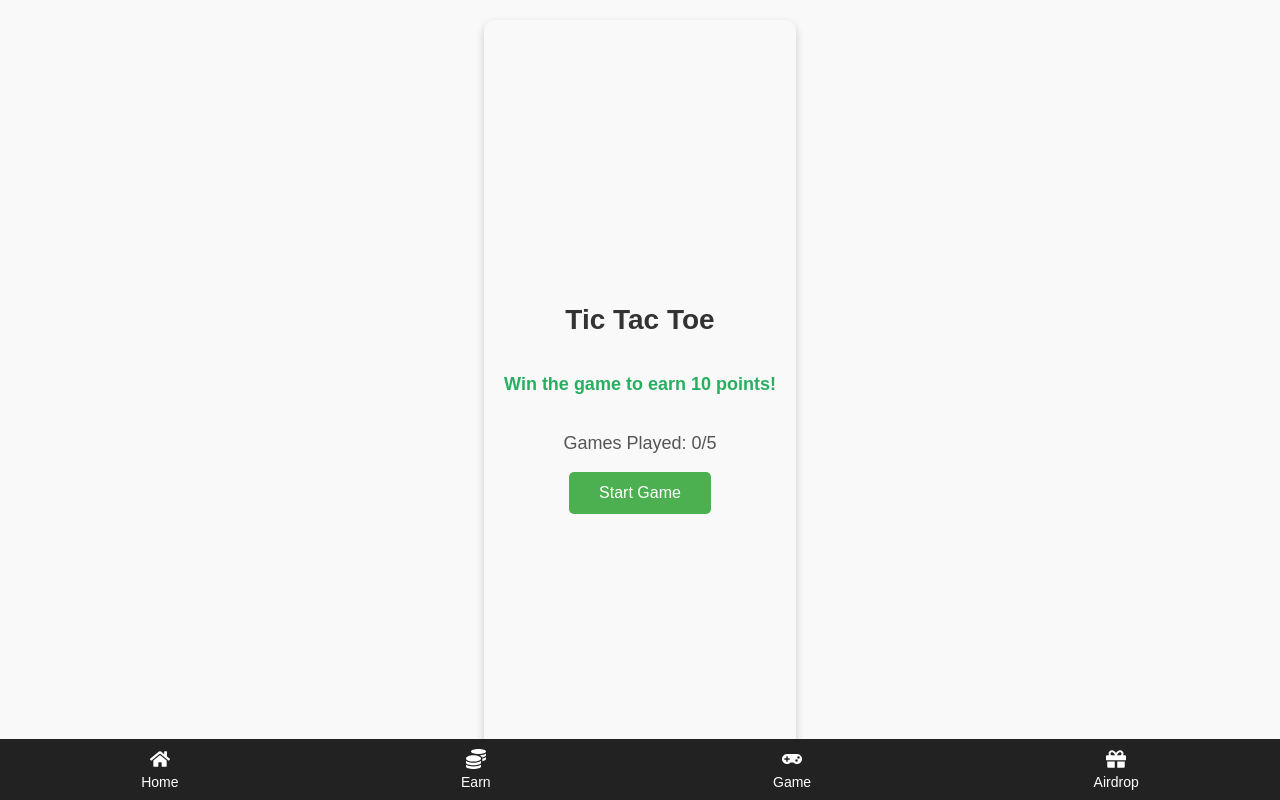
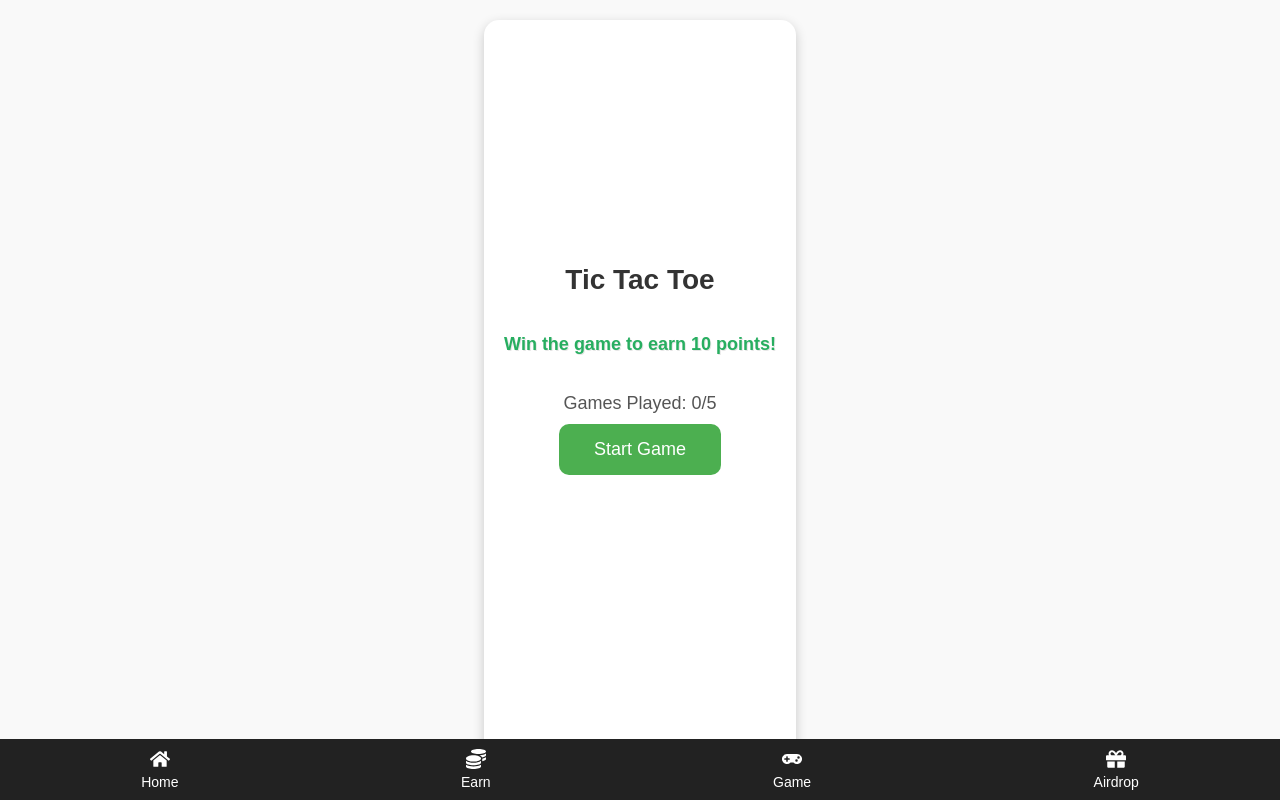
Before and after one commit to sajibrasel2/my-app, a React (Create React App) app: page /game in a window 1280 px wide. Built offline with nearby package versions, Linux system fonts and the light colour scheme.

Commit message:
Updated game page

```diff
--- a/src/TicTacToe.css
+++ b/src/TicTacToe.css
@@ -3,16 +3,17 @@
   margin: 20px auto;
   padding: 20px;
   max-width: 600px;
-  background-color: #f9f9f9;
-  border-radius: 10px;
-  box-shadow: 0 4px 8px rgba(0, 0, 0, 0.2);
+  background-color: #ffffff;
+  border-radius: 15px;
+  box-shadow: 0 4px 12px rgba(0, 0, 0, 0.2);
+  padding-bottom: 100px;
 }
 
 .section-title {
-  font-size: 28px;
+  font-size: 32px;
   font-weight: bold;
   margin-bottom: 10px;
-  color: #2c3e50;
+  color: #34495e;
 }
 
 .reward-info {
@@ -20,11 +21,13 @@
   color: #27ae60;
   margin-bottom: 20px;
   font-weight: bold;
+  text-shadow: 1px 1px rgba(0, 0, 0, 0.1);
 }
 
 .game-stats {
   font-size: 18px;
   color: #555;
+  margin-bottom: 10px;
 }
 
 .cooldown-timer {
@@ -33,12 +36,12 @@
 }
 
 .start-button {
-  padding: 12px 30px;
-  font-size: 16px;
+  padding: 15px 35px;
+  font-size: 18px;
   background-color: #4caf50;
   color: white;
   border: none;
-  border-radius: 5px;
+  border-radius: 10px;
   cursor: pointer;
   transition: background-color 0.3s ease, transform 0.2s ease;
 }
@@ -51,12 +54,13 @@
 .game-timer {
   font-size: 18px;
   color: #e67e22;
+  margin-bottom: 20px;
 }
 
 .board {
   display: grid;
   grid-template-columns: repeat(3, 1fr);
-  gap: 10px;
+  gap: 15px;
   margin: 20px auto;
   max-width: 320px;
 }
@@ -64,15 +68,16 @@
 .cell {
   width: 100px;
   height: 100px;
-  background-color: #ffffff;
+  background-color: #ecf0f1;
   border: 2px solid #ddd;
-  font-size: 24px;
+  font-size: 26px;
   font-weight: bold;
   display: flex;
   justify-content: center;
   align-items: center;
   cursor: pointer;
   transition: background-color 0.3s ease, transform 0.2s ease;
+  border-radius: 8px;
 }
 
 .cell.player-x {
--- a/src/TicTacToe.js
+++ b/src/TicTacToe.js
@@ -11,21 +11,18 @@ const TicTacToe = ({ updateBalance, addHistory }) => {
   const [cooldownTimeLeft, setCooldownTimeLeft] = useState(0);
   const [congratsMessage, setCongratsMessage] = useState("");
 
-  // Format time for display
   const formatTime = (ms) => {
     const minutes = Math.floor(ms / 60);
     const seconds = ms % 60;
     return `${minutes}m ${seconds}s`;
   };
 
-  // Check if cooldown is active
   const isCooldownActive = useCallback(() => {
     if (!cooldownEndTime) return false;
     const now = new Date().getTime();
     return now < cooldownEndTime;
   }, [cooldownEndTime]);
 
-  // Start a new game
   const startGame = () => {
     if (isCooldownActive()) return;
     if (gameCount >= 5) {
@@ -42,7 +39,6 @@ const TicTacToe = ({ updateBalance, addHistory }) => {
     setGameTimeLeft(60);
   };
 
-  // Reset game after win/loss/draw
   const resetGame = useCallback(() => {
     if (gameCount >= 5) {
       const now = new Date().getTime();
@@ -60,7 +56,6 @@ const TicTacToe = ({ updateBalance, addHistory }) => {
     setIsGameActive(false);
   }, [gameCount]);
 
-  // Handle game timer
   useEffect(() => {
     if (!isGameActive) return;
 
@@ -68,7 +63,7 @@ const TicTacToe = ({ updateBalance, addHistory }) => {
       setGameTimeLeft((prev) => {
         if (prev <= 1) {
           clearInterval(interval);
-          resetGame(); // Reset game after timer finishes
+          resetGame();
           return 0;
         }
         return prev - 1;
@@ -78,7 +73,6 @@ const TicTacToe = ({ updateBalance, addHistory }) => {
     return () => clearInterval(interval);
   }, [isGameActive, resetGame]);
 
-  // Handle cooldown timer
   useEffect(() => {
     if (isCooldownActive()) {
       const interval = setInterval(() => {
@@ -97,7 +91,6 @@ const TicTacToe = ({ updateBalance, addHistory }) => {
     }
   }, [cooldownEndTime, isCooldownActive]);
 
-  // Handle user click on board
   const handleClick = (index) => {
     if (!isGameActive || board[index] || winner) return;
 
@@ -122,7 +115,6 @@ const TicTacToe = ({ updateBalance, addHistory }) => {
     }
   };
 
-  // AI move logic
   const aiMove = (board) => {
     let move;
     for (let i = 0; i < board.length; i++) {
@@ -142,7 +134,6 @@ const TicTacToe = ({ updateBalance, addHistory }) => {
     }
   };
 
-  // Check for winner or draw
   const checkWinner = (board) => {
     const winningCombinations = [
       [0, 1, 2],
```
